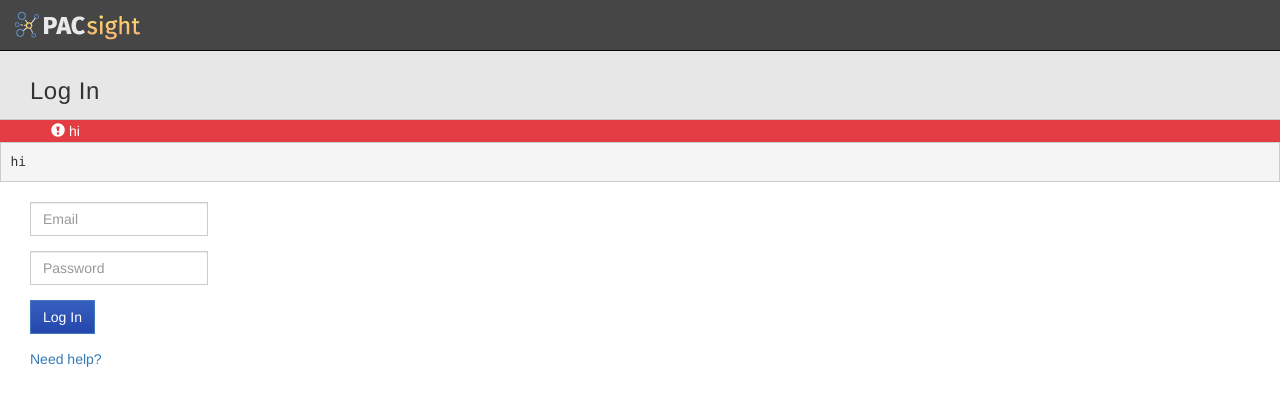
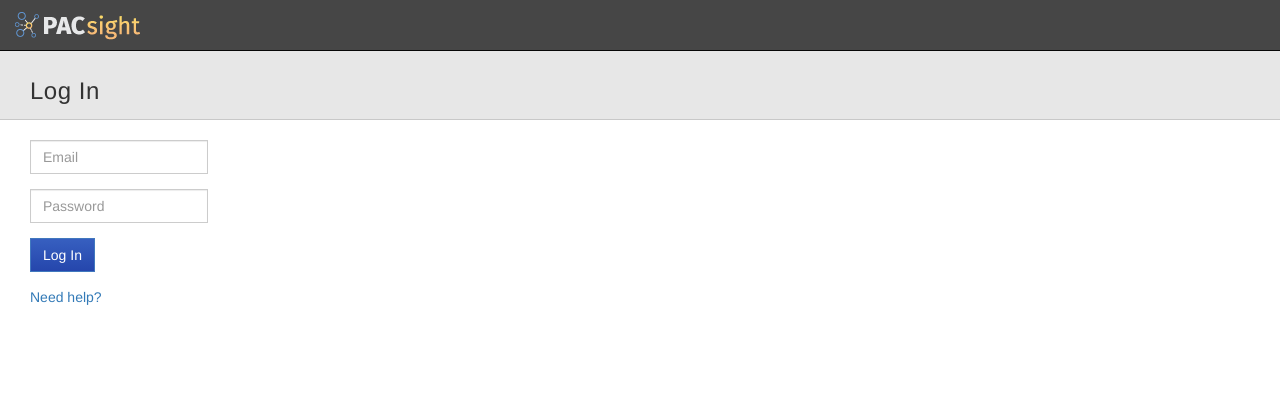
Before and after one commit to pdoise/stitch, an Angular app: page /login in a window 1280 px wide. Shown: the top 406 px of the page. Built offline with nearby package versions, Linux system fonts and the light colour scheme.

Commit message:
just get it working

```diff
--- a/src/app/common/components/page-level-messages/page-level-messages.component.html
+++ b/src/app/common/components/page-level-messages/page-level-messages.component.html
@@ -2,8 +2,8 @@
   *ngIf="msg"
   class="page-level-messages">
   <div
-    class="alert alert-{{type}}"
+    class="alert alert-danger"
     role="alert"><span class="glyphicon glyphicon-exclamation-sign"></span>
       {{msg}}
-  </div><pre>{{msg}}</pre>
+  </div>
 </div>
--- a/src/app/common/components/page-level-messages/page-level-messages.component.ts
+++ b/src/app/common/components/page-level-messages/page-level-messages.component.ts
@@ -7,11 +7,6 @@ import { Component, Input} from '@angular/core';
 })
 export class PageLevelMessagesComponent {
 
-  @Input() msg = 'hi';
-  @Input() type = 'danger';
+  @Input() msg: string;
 
-  forCurrentRoute(messages, type) {
-    this.msg = messages;
-    this.type = type;
-  }
 }
--- a/src/app/login/login.component.html
+++ b/src/app/login/login.component.html
@@ -1,6 +1,6 @@
 <!--Header-->
 <page-header title='Log In'></page-header>
-<page-level-messages></page-level-messages>
+<page-level-messages msg='{{msg}}'></page-level-messages>
 
 <div class="row">
   <form novalidate
--- a/src/app/login/login.component.ts
+++ b/src/app/login/login.component.ts
@@ -13,7 +13,7 @@ import { PageLevelMessagesComponent } from '../common/components/page-level-mess
 export class LoginComponent implements OnInit {
   user: any = {};
   loading = false;
-  error = '';
+  msg: any;
 
   loginForm : FormGroup;
 
@@ -42,7 +42,7 @@ export class LoginComponent implements OnInit {
           this.router.navigate(['/']);
         },
         error => {
-          this.messages.forCurrentRoute("We're sorry, your Email or Password was incorrect.", "danger")
+          this.msg = "We're sorry, your Email or Password was incorrect."
           this.loading = false;
         }
       );
```
